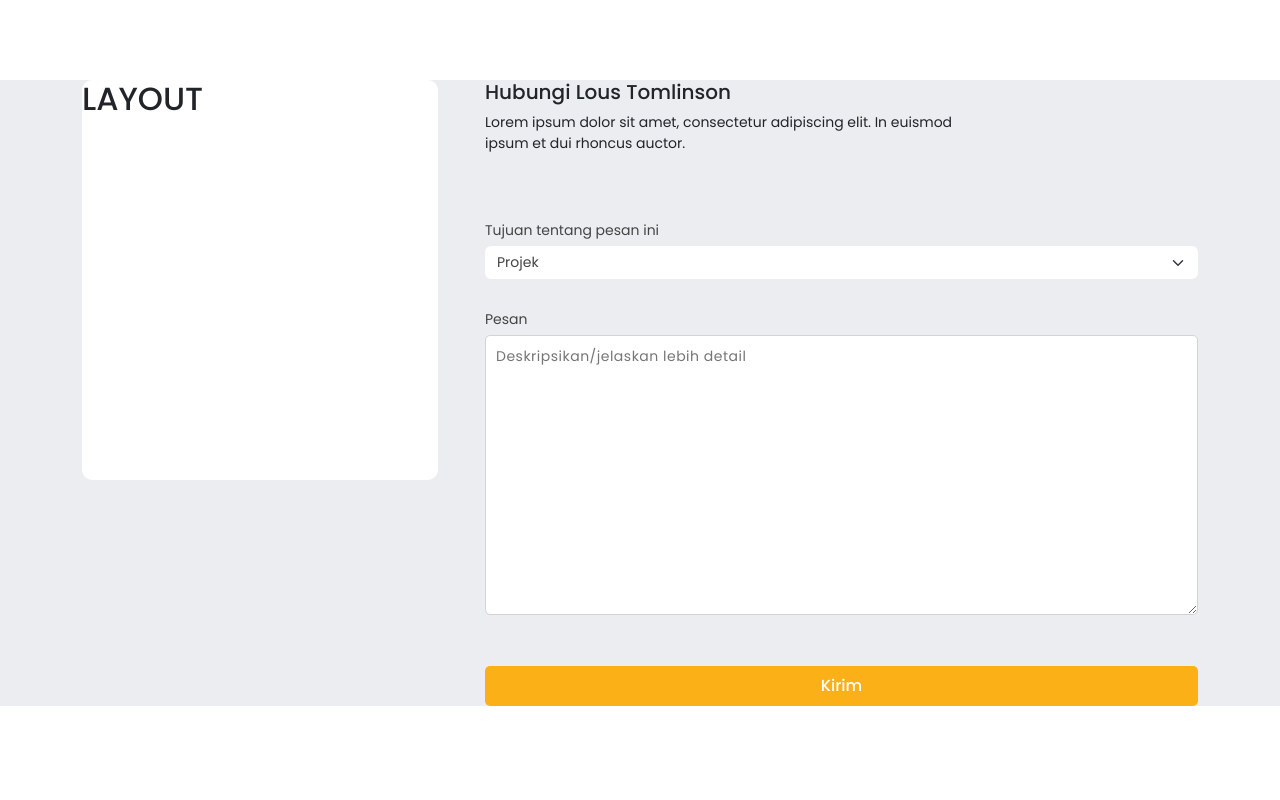
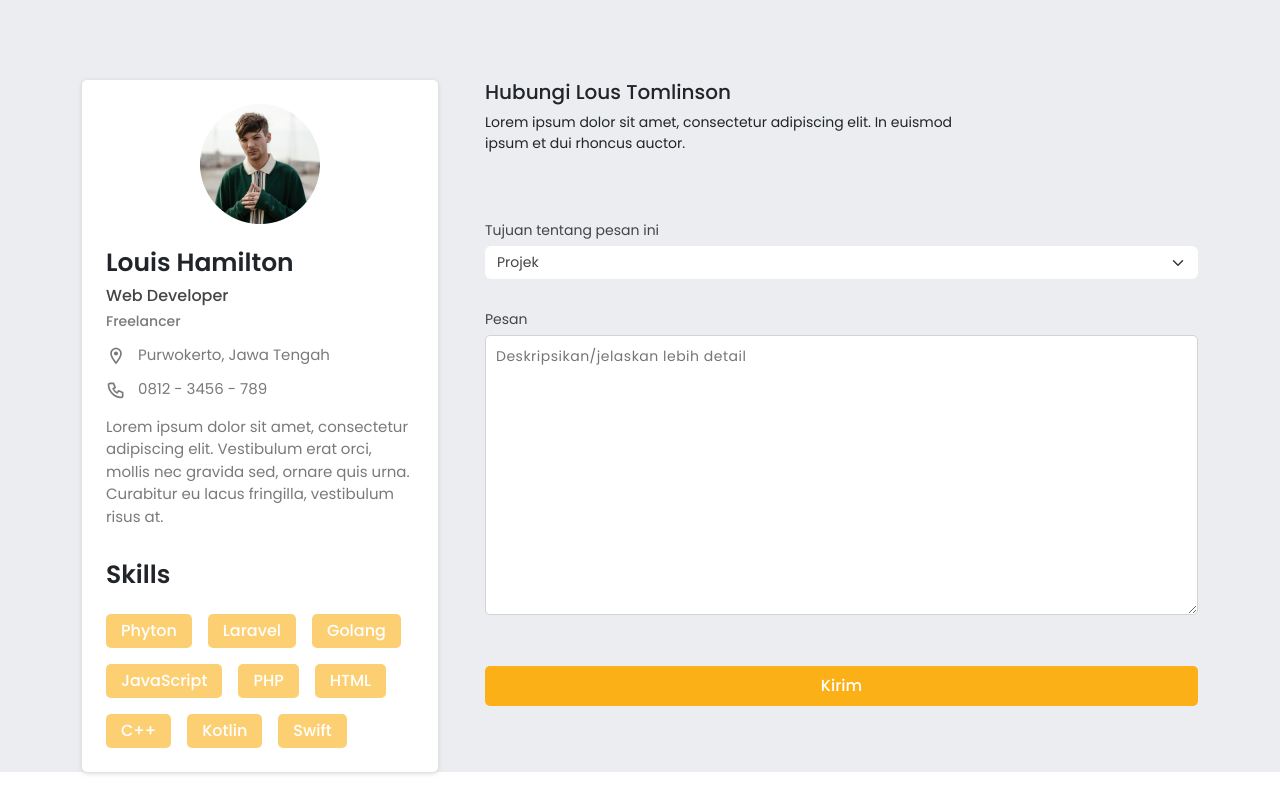
Before and after one commit to zainulmbrk/peworld-fe, a Next.js app: page /hire in a window 1280 px wide. Built offline with nearby package versions, Linux system fonts and the light colour scheme.

Commit message:
feat: fix hiring-page

```diff
--- a/src/layouts/hire/components/Hiring.module.scss
+++ b/src/layouts/hire/components/Hiring.module.scss
@@ -1,6 +1,6 @@
 .wrapPage {
   background-color: #ebedf0;
-  margin-top: 5em;
+  // margin-top: 5em;
   .header {
     display: flex;
     justify-content: flex-start;
@@ -12,18 +12,131 @@
       font-size: 14px;
     }
   }
-  .card {
-    background-color: #fff;
-    width: 100%;
-    height: 400px;
-    border-radius: 10px;
-    -webkit-border-radius: 10px;
-    -moz-border-radius: 10px;
-    -ms-border-radius: 10px;
-    -o-border-radius: 10px;
+
+  .detailsLayout {
+    position: relative;
+    margin-top: 5em;
+    padding: 1.5em;
+    border-radius: 5px;
+    background: #fff;
+    box-shadow: 0px 1px 5px 0px rgb(207, 207, 207);
+
+    .profileImage {
+      display: flex;
+      justify-content: center;
+      align-items: center;
+
+      img {
+        width: 120px;
+        height: 120px;
+      }
+    }
+    .profileInfo {
+      margin-top: 1.5em;
+      h4 {
+        font-size: 25px;
+        font-weight: 600;
+      }
+      h3 {
+        font-size: 16px;
+        font-weight: 500;
+        color: #444;
+        margin-bottom: 0.5em;
+      }
+      h5 {
+        font-weight: 500;
+        font-size: 14px;
+        color: rgba(0, 0, 0, 0.527);
+        margin-bottom: 1em;
+      }
+      p {
+        margin: 0;
+        font-size: 15px;
+        color: rgba(0, 0, 0, 0.527);
+
+        &:nth-child(4) {
+          margin-bottom: 0.8em;
+        }
+
+        &:nth-child(6) {
+          margin-top: 1em;
+        }
+
+        span {
+          margin-right: 0.8em;
+          .profileIcon {
+            font-size: 20px;
+          }
+        }
+      }
+      button {
+        margin-top: 2em;
+        border-radius: 5px;
+        width: 100%;
+        height: 55px;
+        border: 2px solid var(--primary);
+        outline: none;
+        color: #fff;
+        font-weight: 600;
+        letter-spacing: 1px;
+        font-size: 18px;
+        background: var(--primary);
+        transition: 0.3s ease-in-out;
+
+        &:hover {
+          background: var(--secondary);
+          border: 2px solid var(--secondary);
+        }
+      }
+    }
+    .profileSkills {
+      margin-top: 2em;
+      h2 {
+        font-weight: 600;
+        font-size: 25px;
+      }
+      .skillBox {
+        display: flex;
+        flex-wrap: wrap;
+        gap: 1em;
+        margin-top: 1.5em;
+
+        .skillName {
+          color: #fff;
+          font-weight: 500;
+          padding: 5px 15px;
+          border-radius: 5px;
+          background: rgba(251, 176, 23, 0.6);
+          transition: 0.2s ease-in-out;
+          cursor: pointer;
+
+          &:hover {
+            background: var(--secondary);
+          }
+        }
+      }
+    }
+    .profileSocial {
+      margin-top: 3em;
+
+      p {
+        padding: 0em 0;
+        font-size: 16px;
+        color: rgba(0, 0, 0, 0.527);
+
+        span {
+          margin-right: 1em;
+          .socialIcon {
+            font-size: 20px;
+          }
+        }
+      }
+    }
   }
+
   .msg {
     // background-color: #444;
+    margin-top: 5em;
     padding-left: 35px;
     .message {
       margin-top: 3em;
--- a/src/layouts/hire/components/hiring.js
+++ b/src/layouts/hire/components/hiring.js
@@ -1,13 +1,54 @@
+import ProfileDetailsLayout from '../../EmployeeProfile/components/ProfileDetails'
 import styles from './Hiring.module.scss'
+import { MdOutlineLocationOn, MdOutlineMail } from 'react-icons/md'
+import { TbPhone } from 'react-icons/tb'
 const Hiring = () => {
   return (
     <>
       <div className={styles.wrapPage}>
         <div className="container">
           <div className="row">
-            <div className="col-md-4">
-              <div className={styles.card}>
-                <h2>LAYOUT</h2>
+            <div className={`${styles.leftCard} col-md-4`}>
+              <div className={styles.detailsLayout}>
+                <div className={styles.profileImage}>
+                  <img src="/images/img6.png" alt="profile" />
+                </div>
+                <div className={styles.profileInfo}>
+                  <h4>Louis Hamilton</h4>
+                  <h3>Web Developer</h3>
+                  <h5>Freelancer</h5>
+                  <p>
+                    <span>
+                      <MdOutlineLocationOn className={styles.profileIcon} />
+                    </span>
+                    Purwokerto, Jawa Tengah
+                  </p>
+                  <p>
+                    <span>
+                      <TbPhone className={styles.profileIcon} />
+                    </span>
+                    0812 - 3456 - 789
+                  </p>
+                  <p>
+                    Lorem ipsum dolor sit amet, consectetur adipiscing elit.
+                    Vestibulum erat orci, mollis nec gravida sed, ornare quis
+                    urna. Curabitur eu lacus fringilla, vestibulum risus at.
+                  </p>
+                </div>
+                <div className={styles.profileSkills}>
+                  <h2>Skills</h2>
+                  <div className={styles.skillBox}>
+                    <div className={styles.skillName}>Phyton</div>
+                    <div className={styles.skillName}>Laravel</div>
+                    <div className={styles.skillName}>Golang</div>
+                    <div className={styles.skillName}>JavaScript</div>
+                    <div className={styles.skillName}>PHP</div>
+                    <div className={styles.skillName}>HTML</div>
+                    <div className={styles.skillName}>C++</div>
+                    <div className={styles.skillName}>Kotlin</div>
+                    <div className={styles.skillName}>Swift</div>
+                  </div>
+                </div>
               </div>
             </div>
             <div className={`${styles.msg} col-md-8`}>
```
